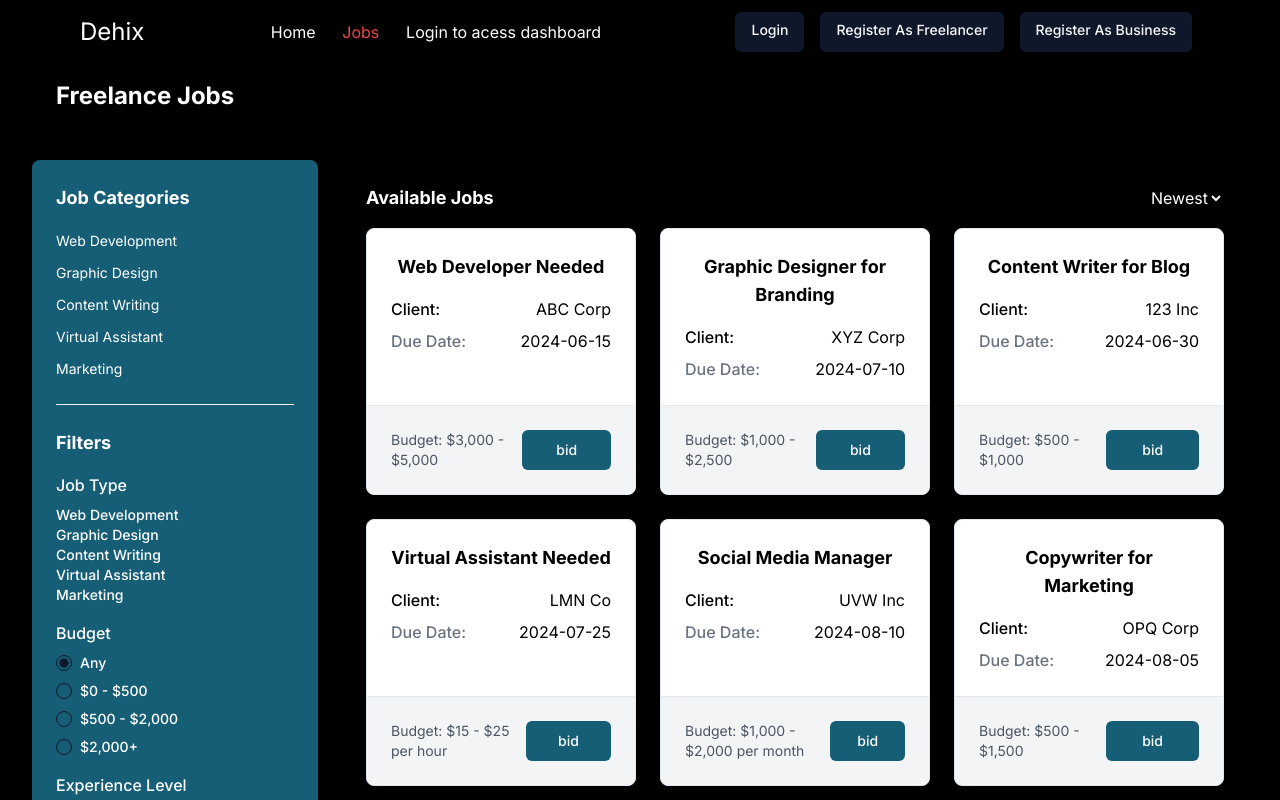
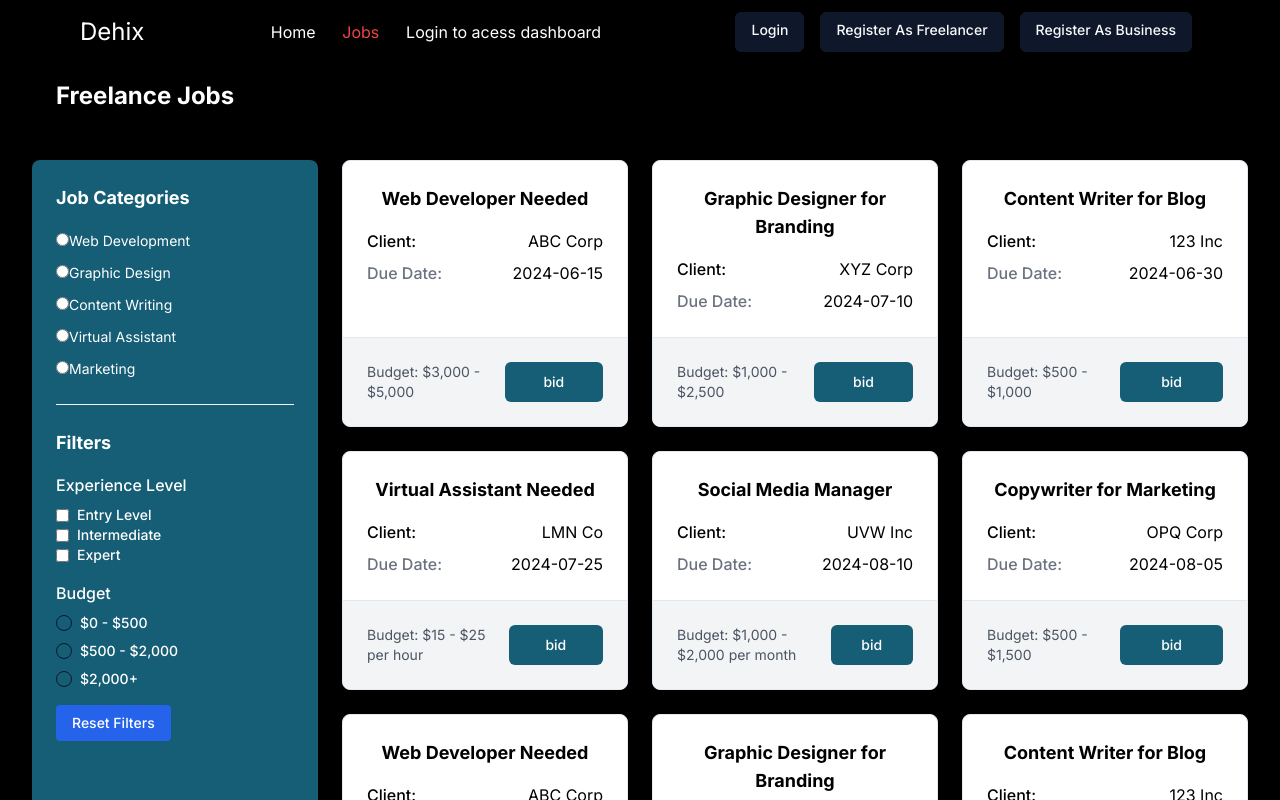
Before and after one commit to Aayushchauhan05/WorkNest, a Next.js app in the folder clientside/: page /jobs in a window 1280 px wide. Shown: the top 800 px of the page. Built offline with nearby package versions, Linux system fonts and the light colour scheme.

Commit message:
Filter in job Page is working

```diff
--- a/clientside/src/app/jobs/page.js
+++ b/clientside/src/app/jobs/page.js
@@ -1,212 +1,299 @@
+'use client'
+import { useState, useEffect } from 'react';
+import { Label } from "@/components/ui/label";
+import Link from "next/link";
 
-import { Label } from "@/components/ui/label"
-import Link from "next/link"
-// import { RadioGroup, RadioGroupItem } from "@/components/ui/radio-group"
-
-function page() {
+function Page() {
   const jobListings = [
     {
       title: 'Web Developer Needed',
       description: "We're looking for an experienced web developer to build a custom e-commerce website.",
       budget: '$3,000 - $5,000',
+      priceRange: '$2,000+',
       client: 'ABC Corp',
       dueDate: '2024-06-15',
-      status: 'Available to bid'
+      status: 'Available to bid',
+      jobType: 'Web Development',
+      experienceLevel: 'Expert'
     },
     {
       title: 'Graphic Designer for Branding',
       description: 'We need a talented graphic designer to create a brand identity for our new startup.',
       budget: '$1,000 - $2,500',
+      priceRange: '$500 - $2,000',
       client: 'XYZ Corp',
       dueDate: '2024-07-10',
-      status: 'Bid ends soon'
+      status: 'Bid ends soon',
+      jobType: 'Graphic Design',
+      experienceLevel: 'Intermediate'
     },
     {
       title: 'Content Writer for Blog',
       description: 'Looking for a skilled content writer to produce high-quality blog posts on a regular basis.',
       budget: '$500 - $1,000',
+      priceRange: '$500 - $2,000',
       client: '123 Inc',
       dueDate: '2024-06-30',
-      status: 'Available to bid'
+      status: 'Available to bid',
+      jobType: 'Content Writing',
+      experienceLevel: 'Entry Level'
     },
     {
       title: 'Virtual Assistant Needed',
       description: "We're looking for a reliable virtual assistant to help with administrative tasks and customer support.",
       budget: '$15 - $25 per hour',
+      priceRange: 'Any',
       client: 'LMN Co',
       dueDate: '2024-07-25',
-      status: 'Bid ends soon'
+      status: 'Bid ends soon',
+      jobType: 'Virtual Assistant',
+      experienceLevel: 'Intermediate'
     },
     {
       title: 'Social Media Manager',
       description: "We need a social media expert to manage our company's Facebook, Instagram, and Twitter accounts.",
       budget: '$1,000 - $2,000 per month',
+      priceRange: '$500 - $2,000',
       client: 'UVW Inc',
       dueDate: '2024-08-10',
-      status: 'Available to bid'
+      status: 'Available to bid',
+      jobType: 'Marketing',
+      experienceLevel: 'Expert'
     },
     {
       title: 'Copywriter for Marketing',
       description: 'Looking for a talented copywriter for marketing materials.',
       budget: '$500 - $1,500',
+      priceRange: '$500 - $2,000',
       client: 'OPQ Corp',
       dueDate: '2024-08-05',
-      status: 'Bid ends soon'
+      status: 'Bid ends soon',
+      jobType: 'Marketing',
+      experienceLevel: 'Intermediate'
     },
     {
       title: 'Web Developer Needed',
       description: "We're looking for an experienced web developer to build a custom e-commerce website.",
       budget: '$3,000 - $5,000',
+      priceRange: '$2,000+',
       client: 'ABC Corp',
       dueDate: '2024-06-15',
-      status: 'Available to bid'
+      status: 'Available to bid',
+      jobType: 'Web Development',
+      experienceLevel: 'Expert'
     },
     {
       title: 'Graphic Designer for Branding',
       description: 'We need a talented graphic designer to create a brand identity for our new startup.',
       budget: '$1,000 - $2,500',
+      priceRange: '$500 - $2,000',
       client: 'XYZ Corp',
       dueDate: '2024-07-10',
-      status: 'Bid ends'
+      status: 'Bid ends',
+      jobType: 'Graphic Design',
+      experienceLevel: 'Intermediate'
     },
     {
       title: 'Content Writer for Blog',
       description: 'Looking for a skilled content writer to produce high-quality blog posts on a regular basis.',
       budget: '$500 - $1,000',
+      priceRange: '$500 - $2,000',
       client: '123 Inc',
       dueDate: '2024-06-30',
-      status: 'Available to bid'
+      status: 'Available to bid',
+      jobType: 'Content Writing',
+      experienceLevel: 'Entry Level'
     },
     {
       title: 'Virtual Assistant Needed',
       description: "We're looking for a reliable virtual assistant to help with administrative tasks and customer support.",
       budget: '$15 - $25 per hour',
+      priceRange: 'Any',
       client: 'LMN Co',
       dueDate: '2024-07-25',
-      status: 'Bid ends soon'
+      status: 'Bid ends soon',
+      jobType: 'Virtual Assistant',
+      experienceLevel: 'Intermediate'
     },
     {
       title: 'Social Media Manager',
       description: "We need a social media expert to manage our company's Facebook, Instagram, and Twitter accounts.",
       budget: '$1,000 - $2,000 per month',
+      priceRange: '$500 - $2,000',
       client: 'UVW Inc',
       dueDate: '2024-08-10',
-      status: 'Available to bid'
+      status: 'Available to bid',
+      jobType: 'Marketing',
+      experienceLevel: 'Expert'
     },
     {
       title: 'Copywriter for Marketing',
       description: 'Looking for a talented copywriter for marketing materials.',
       budget: '$500 - $1,500',
+      priceRange: '$500 - $2,000',
       client: 'OPQ Corp',
       dueDate: '2024-08-05',
-      status: 'Bid ends'
+      status: 'Bid ends soon',
+      jobType: 'Marketing',
+      experienceLevel: 'Intermediate'
     },
     {
       title: 'Web Developer Needed',
       description: "We're looking for an experienced web developer to build a custom e-commerce website.",
       budget: '$3,000 - $5,000',
+      priceRange: '$2,000+',
       client: 'ABC Corp',
       dueDate: '2024-06-15',
-      status: 'Available to bid'
+      status: 'Available to bid',
+      jobType: 'Web Development',
+      experienceLevel: 'Expert'
     },
     {
       title: 'Graphic Designer for Branding',
       description: 'We need a talented graphic designer to create a brand identity for our new startup.',
       budget: '$1,000 - $2,500',
+      priceRange: '$500 - $2,000',
       client: 'XYZ Corp',
       dueDate: '2024-07-10',
-      status: 'Bid ends'
+      status: 'Bid ends',
+      jobType: 'Graphic Design',
+      experienceLevel: 'Intermediate'
     },
     {
       title: 'Content Writer for Blog',
       description: 'Looking for a skilled content writer to produce high-quality blog posts on a regular basis.',
       budget: '$500 - $1,000',
+      priceRange: '$500 - $2,000',
       client: '123 Inc',
       dueDate: '2024-06-30',
-      status: 'Available to bid'
+      status: 'Available to bid',
+      jobType: 'Content Writing',
+      experienceLevel: 'Entry Level'
     },
     {
       title: 'Virtual Assistant Needed',
       description: "We're looking for a reliable virtual assistant to help with administrative tasks and customer support.",
       budget: '$15 - $25 per hour',
+      priceRange: 'Any',
       client: 'LMN Co',
       dueDate: '2024-07-25',
-      status: 'Bid ends'
+      status: 'Bid ends',
+      jobType: 'Virtual Assistant',
+      experienceLevel: 'Intermediate'
     },
     {
       title: 'Social Media Manager',
       description: "We need a social media expert to manage our company's Facebook, Instagram, and Twitter accounts.",
       budget: '$1,000 - $2,000 per month',
+      priceRange: '$500 - $2,000',
       client: 'UVW Inc',
       dueDate: '2024-08-10',
-      status: 'Available to bid'
+      status: 'Available to bid',
+      jobType: 'Marketing',
+      experienceLevel: 'Expert'
     },
     {
       title: 'Copywriter for Marketing',
       description: 'Looking for a talented copywriter for marketing materials.',
       budget: '$500 - $1,500',
+      priceRange: '$500 - $2,000',
       client: 'OPQ Corp',
       dueDate: '2024-08-05',
-      status: 'Bid ends soon'
+      status: 'Bid ends soon',
+      jobType: 'Marketing',
+      experienceLevel: 'Intermediate'
     }
   ];
 
 
-  // function getBidStatusColor(status) {
-  //   switch (status) {
-  //     case 'Available to bid':
-  //       return 'bg-cyan-800 text-white';
-  //     case 'Bid ends soon':
-  //       return 'bg-yellow-500 text-black';
-  //     case 'Bid ends':
-  //       return 'bg-red-500 text-black disabled';
-  //     default:
-  //       return '';
-  //   }
-  // }
+  const [filters, setFilters] = useState({
+    jobType: 'All',
+    experienceLevel: 'All',
+    budget: 'All',
+  });
+
+  const [filteredJobs, setFilteredJobs] = useState(jobListings);
+
+  const handleFilterChange = (name, value) => {
+    setFilters({
+      ...filters,
+      [name]: value,
+    });
+  };
+
+  useEffect(() => {
+    filterJobs();
+  }, [filters]);
+
+  const filterJobs = () => {
+    let filtered = jobListings;
+
+    if (filters.jobType !== 'All') {
+      filtered = filtered.filter(job => job.jobType === filters.jobType);
+    }
+
+    if (filters.experienceLevel !== 'All') {
+      filtered = filtered.filter(job => job.experienceLevel === filters.experienceLevel);
+    }
+
+    if (filters.budget !== 'All') {
+      if (filters.budget === '$0 - $500') {
+        filtered = filtered.filter(job => job.priceRange === '$0 - $500');
+      } else if (filters.budget === '$500 - $2,000') {
+        filtered = filtered.filter(job => job.priceRange === '$500 - $2,000');
+      } else if (filters.budget === '$2,000+') {
+        filtered = filtered.filter(job => job.priceRange === '$2,000+');
+      }
+    }
+
+    setFilteredJobs(filtered);
+  };
 
   return (
     <>
-
       <div className="">
-
-
         <header className="sticky top-0 z-10 w-full px-6 py-4 text-white bg-black">
           <div className="container flex items-center justify-between mx-auto">
             <h1 className="text-2xl font-bold">Freelance Jobs</h1>
-
           </div>
         </header>
         <div className="container grid grid-cols-1 gap-6 py-8 mx-auto text-white bg-black md:grid-cols-12">
-          <div className="sticky col-span-1 p-6 bg-cyan-800 rounded-lg shadow-md md:col-span-3 top-24 w-auto h-[50%]">
+          <div className="sticky col-span-1 p-6 bg-cyan-800 rounded-lg shadow-md md:col-span-3 top-24 w-auto h-screen">
             <h2 className="mb-4 text-lg font-bold">Job Categories</h2>
             <ul className="space-y-2">
               <li>
-                <a className="text-sm text-white hover:text-gray-300" href="#">
+                <label className="text-sm text-white hover:text-gray-300">
+                  <input type="radio" name="jobType" onChange={() => handleFilterChange('jobType', 'Web Development')} />
                   Web Development
-                </a>
+                </label>
               </li>
               <li>
-                <a className="text-sm text-white hover:text-gray-300" href="#">
+                <label className="text-sm text-white hover:text-gray-300">
+                  <input type="radio" name="jobType" onChange={() => handleFilterChange('jobType', 'Graphic Design')} />
                   Graphic Design
-                </a>
+                </label>
               </li>
               <li>
-                <a className="text-sm text-white hover:text-gray-300" href="#">
+                <label className="text-sm text-white hover:text-gray-300">
+                  <input type="radio" name="jobType" onChange={() => handleFilterChange('jobType', 'Content Writing')} />
                   Content Writing
-                </a>
+                </label>
               </li>
               <li>
-                <a className="text-sm text-white hover:text-gray-300" href="#">
+                <label className="text-sm text-white hover:text-gray-300">
+                  <input type="radio" name="jobType" onChange={() => handleFilterChange('jobType', 'Virtual Assistant')} />
                   Virtual Assistant
-                </a>
+                </label>
               </li>
               <li>
-                <a className="text-sm text-white hover:text-gray-300" href="#">
+                <label className="text-sm text-white hover:text-gray-300">
+                  <input type="radio" name="jobType" onChange={() => handleFilterChange('jobType', 'Marketing')} />
                   Marketing
-                </a>
+                </label>
               </li>
             </ul>
+
+
             <div
               data-orientation="horizontal"
               role="none"
@@ -219,78 +306,54 @@ function page() {
                 <div className="grid gap-2">
                   <label
                     className="text-base font-medium text-white peer-disabled:cursor-not-allowed peer-disabled:opacity-70"
-                    htmlFor="job-type"
+                    htmlFor="experience"
                   >
-                    Job Type
+                    Experience Level
                   </label>
                   <div>
                     <div className="flex items-center gap-2">
                       <input
                         type="checkbox"
-                        id="job-type-web-dev"
-                        className="peer hidden"
+                        id="experience-entry"
+                        className="peer "
+                        onClick={() => handleFilterChange('experienceLevel', 'Entry Level')}
                       />
                       <label
                         className="text-sm font-medium text-white peer-disabled:cursor-not-allowed peer-disabled:opacity-70"
-                        htmlFor="job-type-web-dev"
+                        htmlFor="experience-entry"
                       >
-                        Web Development
+                        Entry Level
                       </label>
                     </div>
                     <div className="flex items-center gap-2">
                       <input
                         type="checkbox"
-                        id="job-type-graphic-design"
-                        className="peer hidden"
+                        id="experience-intermediate"
+                        className="peer "
+                        onClick={() => handleFilterChange('experienceLevel', 'Intermediate')}
                       />
                       <label
                         className="text-sm font-medium text-white peer-disabled:cursor-not-allowed peer-disabled:opacity-70"
-                        htmlFor="job-type-graphic-design"
+                        htmlFor="experience-intermediate"
                       >
-                        Graphic Design
+                        Intermediate
                       </label>
                     </div>
                     <div className="flex items-center gap-2">
                       <input
                         type="checkbox"
-                        id="job-type-content-writing"
-                        className="peer hidden"
+                        id="experience-expert"
+                        className="peer "
+                        onClick={() => handleFilterChange('experienceLevel', 'Expert')}
                       />
                       <label
                         className="text-sm font-medium text-white peer-disabled:cursor-not-allowed peer-disabled:opacity-70"
-                        htmlFor="job-type-content-writing"
+                        htmlFor="experience-expert"
                       >
-                        Content Writing
-                      </label>
-                    </div>
-                    <div className="flex items-center gap-2">
-                      <input
-                        type="checkbox"
-                        id="job-type-virtual-assistant"
-                        className="peer hidden"
-                      />
-                      <label
-                        className="text-sm font-medium text-white peer-disabled:cursor-not-allowed peer-disabled:opacity-70"
-                        htmlFor="job-type-virtual-assistant"
-                      >
-                        Virtual Assistant
-                      </label>
-                    </div>
-                    <div className="flex items-center gap-2">
-                      <input
-                        type="checkbox"
-                        id="job-type-marketing"
-                        className="peer hidden"
-                      />
-                      <label
-                        className="text-sm font-medium text-white peer-disabled:cursor-not-allowed peer-disabled:opacity-70"
-                        htmlFor="job-type-marketing"
-                      >
-                        Marketing
+                        Expert
                       </label>
                     </div>
                   </div>
-
                 </div>
                 <div className="grid gap-2">
                   <label
@@ -314,51 +377,13 @@ function page() {
                         role="radio"
                         aria-checked="true"
                         data-state="checked"
-                        value="any"
                         className="w-4 h-4 border rounded-full aspect-square border-primary text-primary ring-offset-background focus:outline-none focus-visible:ring-2 focus-visible:ring-ring focus-visible:ring-offset-2 disabled:cursor-not-allowed disabled:opacity-50"
-                        id="budget-any"
-                        tabIndex="-1"
-                        data-radix-collection-item=""
-                      >
-                        <span data-state="checked" className="flex items-center justify-center">
-                          <svg
-                            xmlns="http://www.w3.org/2000/svg"
-                            width="24"
-                            height="24"
-                            viewBox="0 0 24 24"
-                            fill="none"
-                            stroke="currentColor"
-                            strokeWidth="2"
-                            strokeLinecap="round"
-                            strokeLinejoin="round"
-                            className="lucide lucide-circle h-2.5 w-2.5 fill-current text-current"
-                          >
-                            <circle cx="12" cy="12" r="10"></circle>
-                          </svg>
-                        </span>
-                      </button>
-                      <label
-                        className="text-sm font-medium text-white peer-disabled:cursor-not-allowed peer-disabled:opacity-70"
-                        htmlFor="budget-any"
-                      >
-                        Any
-                      </label>
-                    </div>
-                    <div className="flex items-center gap-2">
-                      <button
-                        type="button"
-                        role="radio"
-                        aria-checked="false"
-                        data-state="unchecked"
-                        value="low"
-                        className="w-4 h-4 border text-w rounded-full aspect-square border-primary text-primary ring-offset-background focus:outline-none focus-visible:ring-2 focus-visible:ring-ring focus-visible:ring-offset-2 disabled:cursor-not-allowed disabled:opacity-50"
-                        id="budget-low"
-                        tabIndex="-1"
-                        data-radix-collection-item=""
+                        id="budget-0-500"
+                        onClick={() => handleFilterChange('budget', '$0 - $500')}
                       ></button>
                       <label
                         className="text-sm font-medium text-white peer-disabled:cursor-not-allowed peer-disabled:opacity-70"
-                        htmlFor="budget-low"
+                        htmlFor="budget-0-500"
                       >
                         $0 - $500
                       </label>
@@ -369,15 +394,13 @@ function page() {
                         role="radio"
                         aria-checked="false"
                         data-state="unchecked"
-                        value="medium"
                         className="w-4 h-4 border rounded-full aspect-square border-primary text-primary ring-offset-background focus:outline-none focus-visible:ring-2 focus-visible:ring-ring focus-visible:ring-offset-2 disabled:cursor-not-allowed disabled:opacity-50"
-                        id="budget-medium"
-                        tabIndex="-1"
-                        data-radix-collection-item=""
+                        id="budget-500-2000"
+                        onClick={() => handleFilterChange('budget', '$500 - $2,000')}
                       ></button>
                       <label
                         className="text-sm font-medium text-white peer-disabled:cursor-not-allowed peer-disabled:opacity-70"
-                        htmlFor="budget-medium"
+                        htmlFor="budget-500-2000"
                       >
                         $500 - $2,000
                       </label>
@@ -388,88 +411,40 @@ function page() {
                         role="radio"
                         aria-checked="false"
                         data-state="unchecked"
-                        value="high"
                         className="w-4 h-4 border rounded-full aspect-square border-primary text-primary ring-offset-background focus:outline-none focus-visible:ring-2 focus-visible:ring-ring focus-visible:ring-offset-2 disabled:cursor-not-allowed disabled:opacity-50"
-                        id="budget-high"
-                        tabIndex="-1"
-                        data-radix-collection-item=""
+                        id="budget-2000"
+                        onClick={() => handleFilterChange('budget', '$2,000+')}
                       ></button>
                       <label
                         className="text-sm font-medium text-white peer-disabled:cursor-not-allowed peer-disabled:opacity-70"
-                        htmlFor="budget-high"
+                        htmlFor="budget-2000"
                       >
                         $2,000+
                       </label>
                     </div>
                   </div>
                 </div>
-                <div className="grid gap-2">
-                  <label
-                    className="text-base font-medium text-white peer-disabled:cursor-not-allowed peer-disabled:opacity-70"
-                    htmlFor="experience"
+                <div>
+                  <button
+                    type="button"
+                    className="px-4 py-2 text-sm font-medium text-white bg-blue-600 rounded hover:bg-blue-500"
+                    onClick={() => setFilters({
+                      jobType: 'All',
+                      experienceLevel: 'All',
+                      budget: 'All',
+                    })}
                   >
-                    Experience Level
-                  </label>
-                  <div>
-                    <div className="flex items-center gap-2">
-                      <input
-                        type="checkbox"
-                        id="experience-entry"
-                        className="peer hidden"
-                      />
-                      <label
-                        className="text-sm font-medium text-white peer-disabled:cursor-not-allowed peer-disabled:opacity-70"
-                        htmlFor="experience-entry"
-                      >
-                        Entry Level
-                      </label>
-                    </div>
-                    <div className="flex items-center gap-2">
-                      <input
-                        type="checkbox"
-                        id="experience-intermediate"
-                        className="peer hidden"
-                      />
-                      <label
-                        className="text-sm font-medium text-white peer-disabled:cursor-not-allowed peer-disabled:opacity-70"
-                        htmlFor="experience-intermediate"
-                      >
-                        Intermediate
-                      </label>
-                    </div>
-                    <div className="flex items-center gap-2">
-                      <input
-                        type="checkbox"
-                        id="experience-expert"
-                        className="peer hidden"
-                      />
-                      <label
-                        className="text-sm font-medium text-white peer-disabled:cursor-not-allowed peer-disabled:opacity-70"
-                        htmlFor="experience-expert"
-                      >
-                        Expert
-                      </label>
+                    Reset Filters
+                  </button>
                 </div>
               </div>
             </div>
+          </div>
+          <div className="col-span-1 md:col-span-9">
 
-              </div>
-            </div>
-          </div>
-          <div className="col-span-1 md:col-span-9 w-full">
-            <div className="p-6  rounded-lg shadow-md">
-              <div className="flex items-center justify-between mb-4">
-                <h2 className="text-lg font-bold">Available Jobs</h2>
-                <div className="flex items-center space-x-4 bg-gray-800">
-                  <select className="bg-black focus:outline-none">
-                    <option value="newest">Newest</option>
-                    <option value="oldest">Oldest</option>
-                    <option value="budget">Budget</option>
-                  </select>
-                </div>
-              </div>
+
             <div className="grid grid-cols-1 gap-6 md:grid-cols-2 lg:grid-cols-3">
-                {jobListings.map((job, index) => (
+              {filteredJobs.map((job, index) => (
 
                 <div key={index} className="rounded-lg overflow-hidden border bg-white text-black shadow-sm relative group">
                   <div className="flex flex-col justify-between h-full">
@@ -501,9 +476,11 @@ function page() {
             </div>
           </div>
         </div>
+
       </div>
-      </div></>
-  )
+
+    </>
+  );
 }
 
-export default page
+export default Page;
```
Lines whose indentation alone changed are shown as unchanged.
